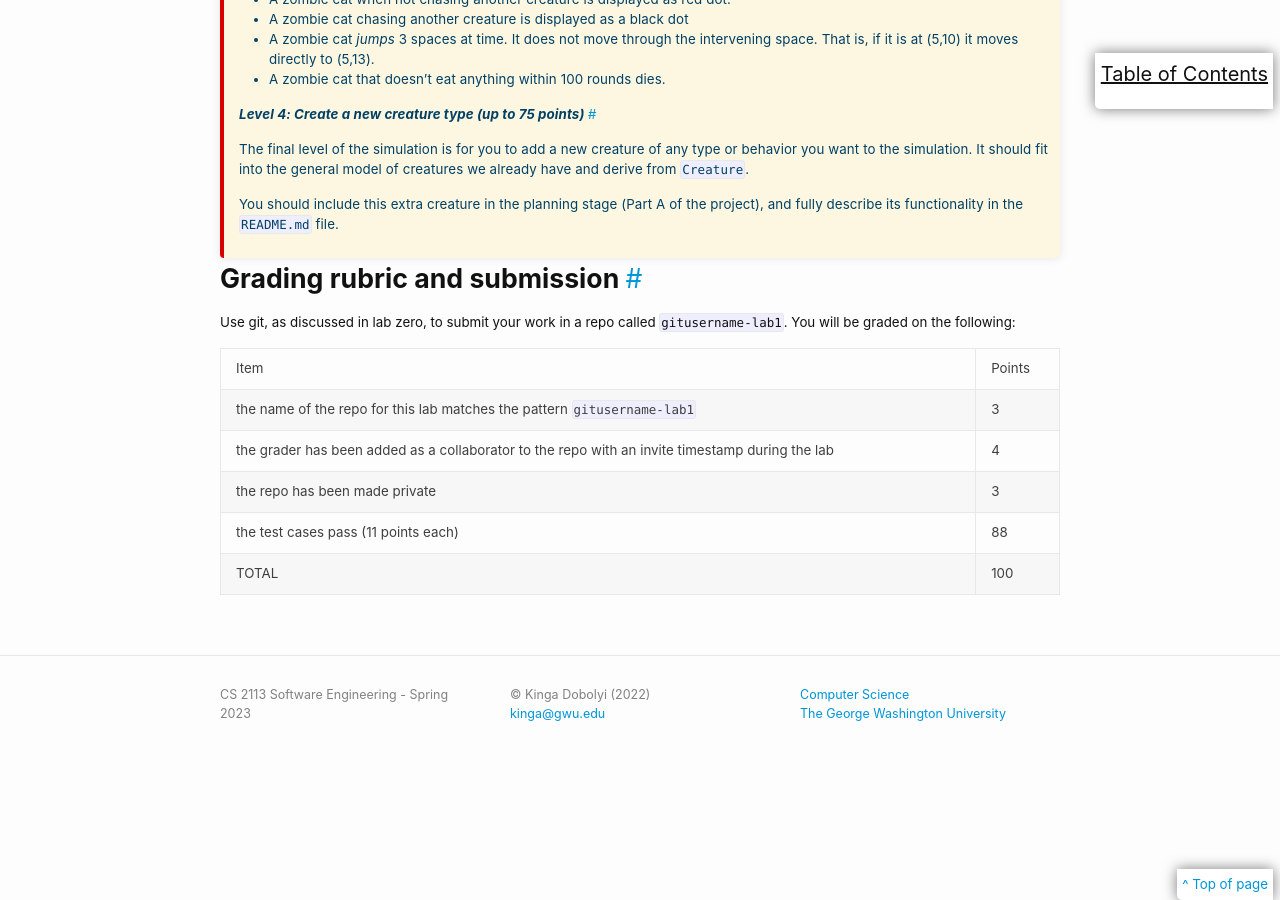
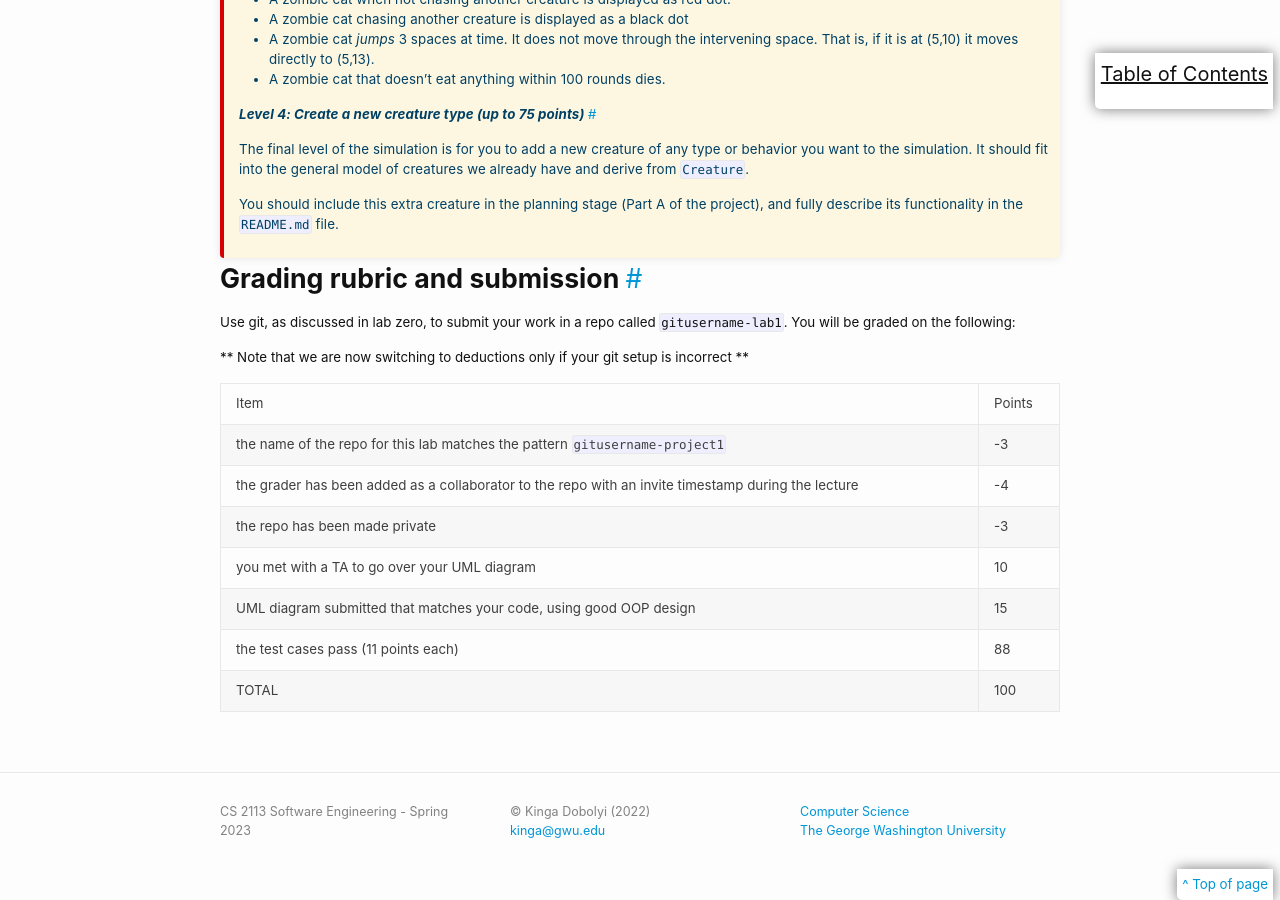
Before and after one commit to cs2113-s23/cs2113-s23.github.io, a Jekyll site: the page built from projects/project-1.md, in a window 1280 px wide and 900 px high, scrolled down 6804 px. Built offline with Jekyll 4.4.1, drawn with Linux system fonts in a browser that asks for light colours.

Commit message:
project1

```diff
--- a/projects/project-1.md
+++ b/projects/project-1.md
@@ -312,9 +312,13 @@ You should include this extra creature in the planning stage (Part A of the proj
 
 Use git, as discussed in lab zero, to submit your work in a repo called `gitusername-lab1`. You will be graded on the following:
 
+** Note that we are now switching to deductions only if your git setup is incorrect **
+
 |Item | Points |
-|the name of the repo for this lab matches the pattern  `gitusername-lab1` | 3 |
-|the grader has been added as a collaborator to the repo with an invite timestamp during the lab| 4 |
-|the repo has been made private | 3 |
+|the name of the repo for this lab matches the pattern  `gitusername-project1` | -3 |
+|the grader has been added as a collaborator to the repo with an invite timestamp during the lecture| -4 |
+|the repo has been made private | -3 |
+|you met with a TA to go over your UML diagram | 10 |
+|UML diagram submitted that matches your code, using good OOP design | 15 |
 |the test cases pass (11 points each) | 88 |
 |TOTAL | 100 |
```
